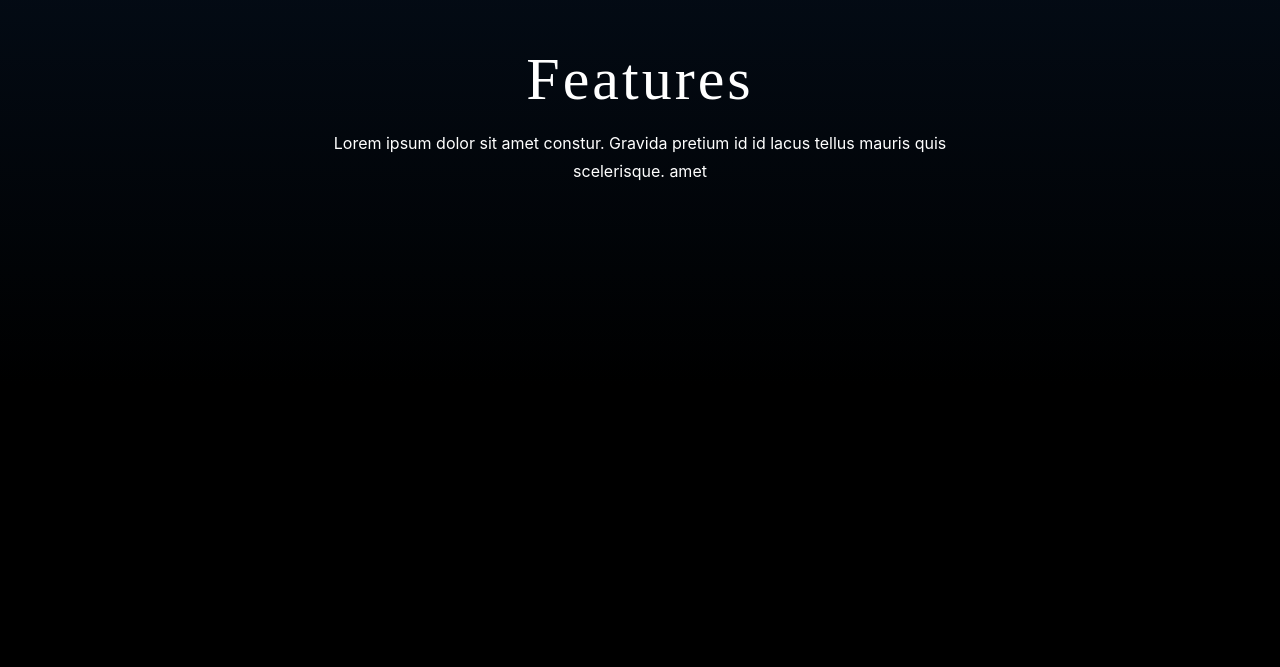
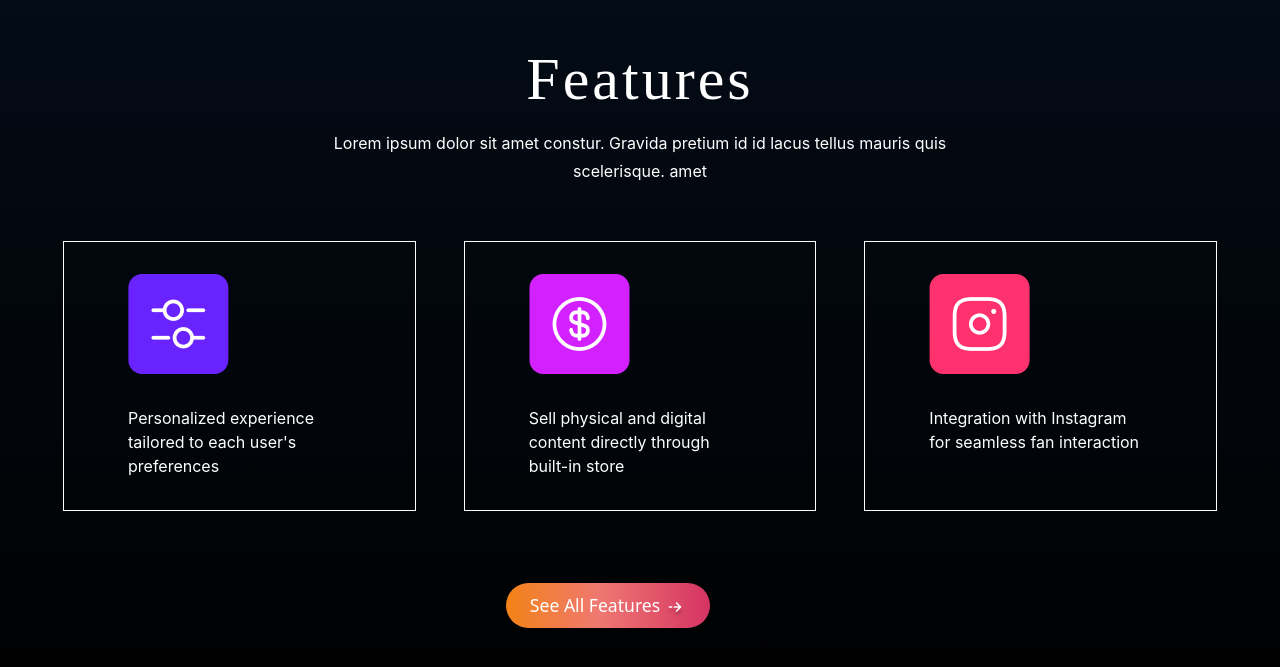
Before and after one commit to babulakterfsd/DreamTalk, a Next.js app: page / in a window 1280 px wide. Shown: the part 1410-2077 px from the top of the page. Before the commit the page ends 1795 px from the top, so only its background shows below. Built offline with nearby package versions, Linux system fonts and the light colour scheme.

Commit message:
features completed for desktop

```diff
--- a/src/components/ui/Features.tsx
+++ b/src/components/ui/Features.tsx
@@ -1,3 +1,9 @@
+import Image from 'next/image';
+import rightarrow from '../../../public/assets/images/arrow-right.png';
+import feature1 from '../../../public/assets/images/feature1.png';
+import feature2 from '../../../public/assets/images/feature2.png';
+import feature3 from '../../../public/assets/images/feature3.png';
+
 const Features = () => {
   return (
     <div
@@ -18,6 +24,35 @@ const Features = () => {
             </p>
           </div>
         </div>
+        <div className="featurecontainer grid grid-cols-1 lg:grid-cols-3 gap-x-12 lg:mb-16">
+          <div className="feature1 border border-white flex flex-col gap-y-8 lg:pl-16 py-8">
+            <Image src={feature1} alt="feature1" />
+            <p className="text-base font-inter lg:w-[75%]">
+              Personalized experience tailored to each user's preferences
+            </p>
+          </div>
+          <div className="feature2 border border-white flex flex-col gap-y-8  lg:pl-16 py-8">
+            <Image src={feature2} alt="feature2" />
+            <p className="text-base font-inter lg:w-[75%]">
+              Sell physical and digital content directly through built-in store
+            </p>
+          </div>
+          <div className="feature3 border border-white flex flex-col gap-y-8  lg:pl-16 py-8">
+            <Image src={feature3} alt="feature3" />
+            <p className="text-base font-inter lg:w-[75%]">
+              Integration with Instagram for seamless fan interaction
+            </p>
+          </div>
+        </div>
+        <div className="flex justify-center lg:ml-16">
+          <button
+            type="submit"
+            className="gradientBg absolute -ml-32 py-2 mt-2  lg:px-6 rounded-full text-white font-normal lg:text-[1.1rem] flex gap-x-1 justify-center items-center"
+          >
+            <span>See All Features</span>
+            <Image src={rightarrow} alt="rightarrow" className="mt-2" />
+          </button>
+        </div>
       </div>
     </div>
   );
```
Also changed, not shown: public/assets/images/arrow-right.png (added).
